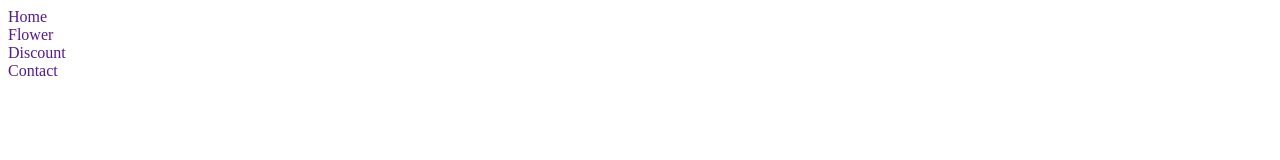
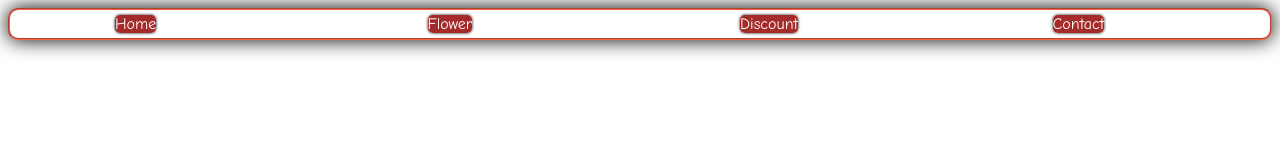
Before and after one commit to TwanstDeveloper/Web-site, a plain HTML site: page asset/index.html in a window 1280 px wide. Drawn offline with Linux system fonts and the light colour scheme.

Commit message:
NavBar End

```diff
--- a/asset/index.html
+++ b/asset/index.html
@@ -10,6 +10,7 @@
 </head>
 
 <body>
+    <!--NavBar Start-->
     <div class="navbar">
         <div class="home">
             <a class="na" href="">Home</a>
@@ -24,6 +25,15 @@
             <a class="na" href="">Contact</a>
         </div>
     </div>
+    <!--NavBar Edn-->
+
+    <!--Container Start-->
+    <div class="container">
+
+
+
+    </div>
+    <!--Container Start-->
 </body>
 
 </html>
--- a/asset/main.css
+++ b/asset/main.css
@@ -1,3 +1,23 @@
 .na {
     text-decoration: none;
+    background-color: brown;
+    color: white;
+    border-radius: 5px;
+    box-shadow: 0px 0px 3px 0px black;
+    margin-left: 100px;
+    font-family: comic sans ms;
 }
+
+.navbar {
+    background-color: white;
+    border-radius: 10px;
+    border: 2px groove tomato;
+    display: grid;
+    grid-template-columns: repeat(4, 1fr);
+    padding: 5px;
+    box-shadow: 0px 0px 20px 0px black;
+}
+
+.container {
+    margin: 5px 45px 5px 45px;
+}
```
